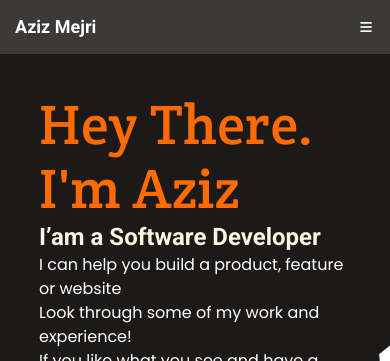
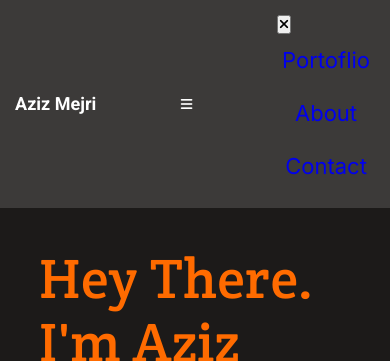
Before and after one commit to chaw-bot/training-mobile-menu, a website: page index.html in a window 390 px wide. Shown: the top 361 px of the page. Drawn offline with Linux system fonts and the light colour scheme.

Commit message:
Add a mobile menu to the page

```diff
--- a/index.html
+++ b/index.html
@@ -23,6 +23,16 @@
               >Contact <i class="far fa-envelope"></i
             ></a>
           </li>
+        </ul>
+      </nav>
+      <nav id="mobile-nav">
+        <button type="button" class="menu-close">
+          <i class="fa fa-times" aria-hidden="true"></i>
+        </button>
+        <ul>
+          <li><a class="nav-link" href="#projects">Portoflio</a></li>
+          <li><a class="nav-link" href="#about-me">About</a></li>
+          <li><a class="nav-link" href="#contact">Contact </a></li>
         </ul>
       </nav>
     </header>
```
